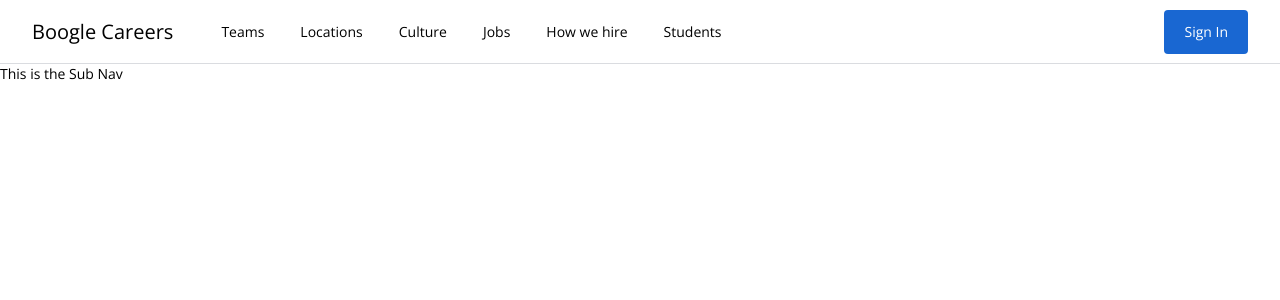
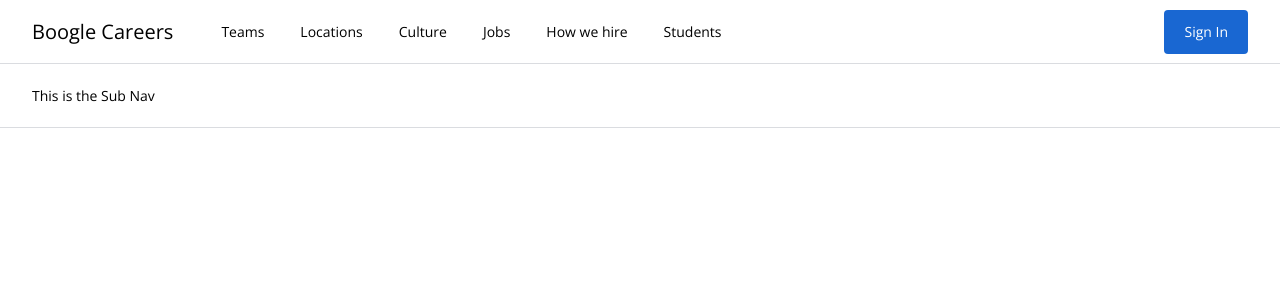
Before and after one commit to joshua-harmon/test13, a Vue app: page / in a window 1280 px wide. Shown: the top 300 px of the page. Built offline with nearby package versions, Linux system fonts and the light colour scheme.

Commit message:
Style sub nav component

```diff
--- a/src/components/Subnav.vue
+++ b/src/components/Subnav.vue
@@ -1,5 +1,7 @@
 <template>
-	<div>This is the Sub Nav</div>
+	<div class="w-full h-16 bg-white border-b border-solid border-brand-gray-1">
+		<div class="flex items-center h-full px-8">This is the Sub Nav</div>
+	</div>
 </template>
 
 <script>
```
